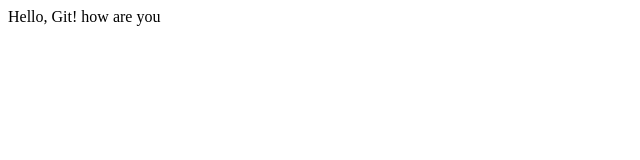
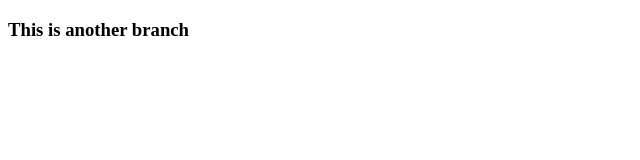
Before and after one commit to syedximam/hello-world, a plain HTML site: page index.html in a window 1280 px wide. Shown: the whole page, without its empty margins (0-640 px from the left). Drawn offline with Linux system fonts and the light colour scheme.

Commit message:
committing on a new branch called emergency-fix

```diff
--- a/index.html
+++ b/index.html
@@ -6,6 +6,6 @@
     <title>Document</title>
 </head>
 <body>
-    Hello, Git! how are you
+    <h3>This is another branch</h3>
 </body>
 </html>
```
